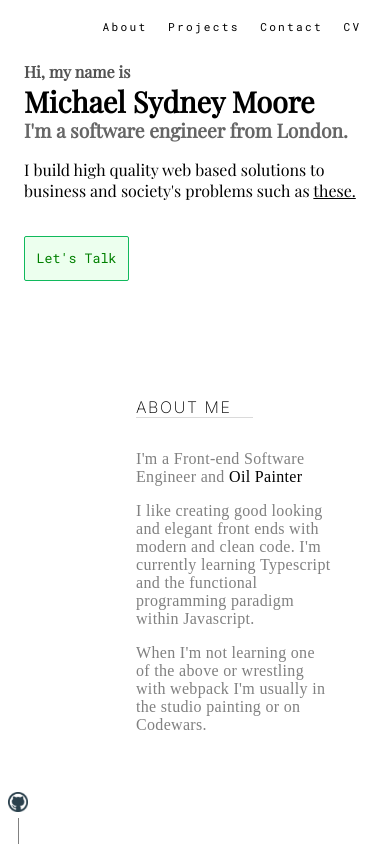
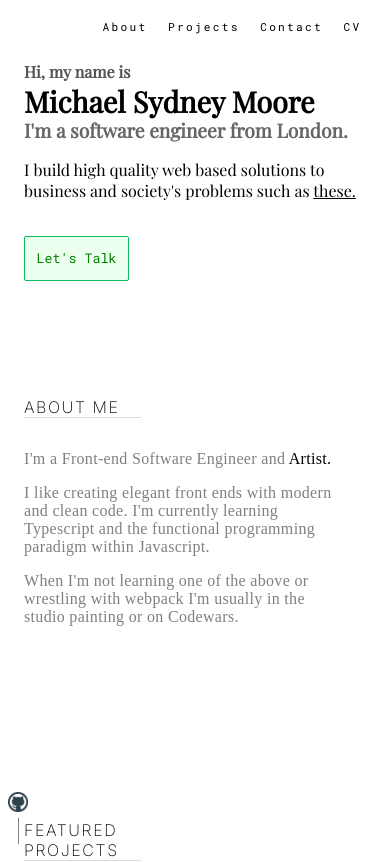
Before and after one commit to msmfa/portfolio, a React (Create React App) app: page / in a window 390 px wide. Shown: the top 863 px of the page. Built offline with nearby package versions, Linux system fonts and the light colour scheme; a web font is replaced by a local one.

Commit message:
Added padding on screens -600px

```diff
--- a/src/App.js
+++ b/src/App.js
@@ -23,7 +23,7 @@ function App() {
       <NavBar />
       <Header />
       <ContactButton text={"Let's Talk"} />
-      <ContentHeaders text="About Me" />
+      <ContentHeaders id="about" text="About Me" />
       <AboutSection />
       <ContentHeaders id="proj" text="Featured Projects" />
       <ProjectSection info={projectOne} />
--- a/src/components/AboutSection.js
+++ b/src/components/AboutSection.js
@@ -7,12 +7,18 @@ function AboutSection() {
         <p className="para">
           <h3>
             I'm a Front-end Software Engineer and{" "}
-            <a href="www.michaelsydneymoore.com">Oil Painter</a>
+            <a
+              href="https://www.michaelsydneymoore.com"
+              target="_blank"
+              rel="noopener noreferrer"
+            >
+              Artist.
+            </a>
           </h3>
           <h3>
-            I like creating good looking and elegant front ends with modern and
-            clean code. I'm currently learning Typescript and the functional
-            programming paradigm within Javascript.
+            I like creating elegant front ends with modern and clean code. I'm
+            currently learning Typescript and the functional programming
+            paradigm within Javascript.
           </h3>
           <h3>
             When I'm not learning one of the above or wrestling with webpack I'm
--- a/src/css/About.css
+++ b/src/css/About.css
@@ -19,3 +19,12 @@
   font-weight: 300;
   letter-spacing: 0.02em;
 }
+
+@media only screen and (max-width: 600px) {
+  .about-container {
+    width: 80vw;
+    height: 30vh;
+    margin-left: 1em;
+    margin-bottom: 1em;
+  }
+}
--- a/src/css/ContentHeaders.css
+++ b/src/css/ContentHeaders.css
@@ -12,3 +12,9 @@
 .container a:hover {
   color: rgb(105, 105, 105);
 }
+
+@media only screen and (max-width: 600px) {
+  .container {
+    margin: 2em 0 2em 1em;
+  }
+}
--- a/src/css/ProjectSection.css
+++ b/src/css/ProjectSection.css
@@ -92,6 +92,6 @@
   }
   .p-container-right {
     margin: -1em;
-    padding: 0.9em 1em 0 1em;
+    padding: 2em 1em 0 1em;
   }
 }
```
